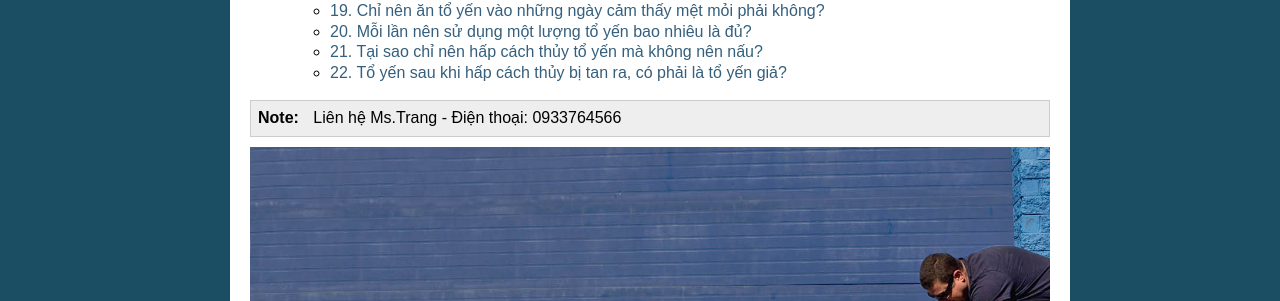
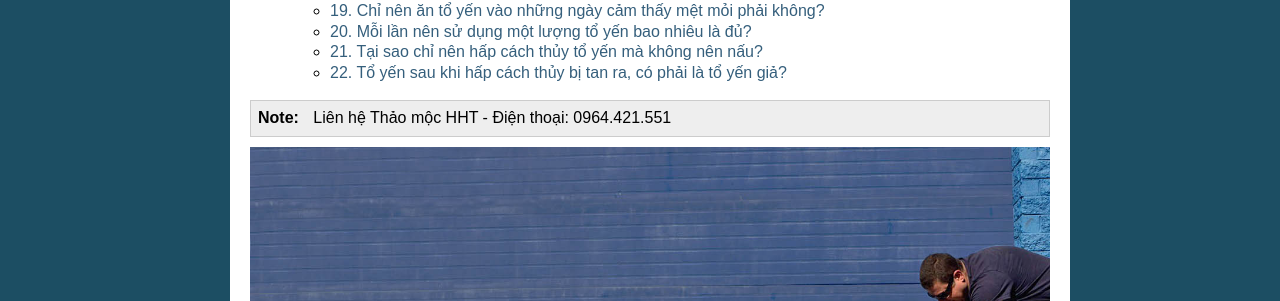
Before and after one commit to hahuytoai/thaomoc, a Sphinx documentation site: the page built from docs/index.rst, in a window 1280 px wide and 900 px high, scrolled down 2010 px. Shown: the part 245-546 px from the top of the window. Built offline with Sphinx 7.4.7, drawn with Linux system fonts in a browser that asks for light colours.

Commit message:
Update index.rst

```diff
--- a/docs/index.rst
+++ b/docs/index.rst
@@ -79,5 +79,5 @@ TỔ YẾN & SỨC KHỎE
 
    99-cau-hoi-ve-yen
 
-.. note:: Liên hệ Ms.Trang - Điện thoại: 0933764566
+.. note:: Liên hệ Thảo mộc HHT - Điện thoại: 0964.421.551
 .. image:: /img/yen06.jpg
```
